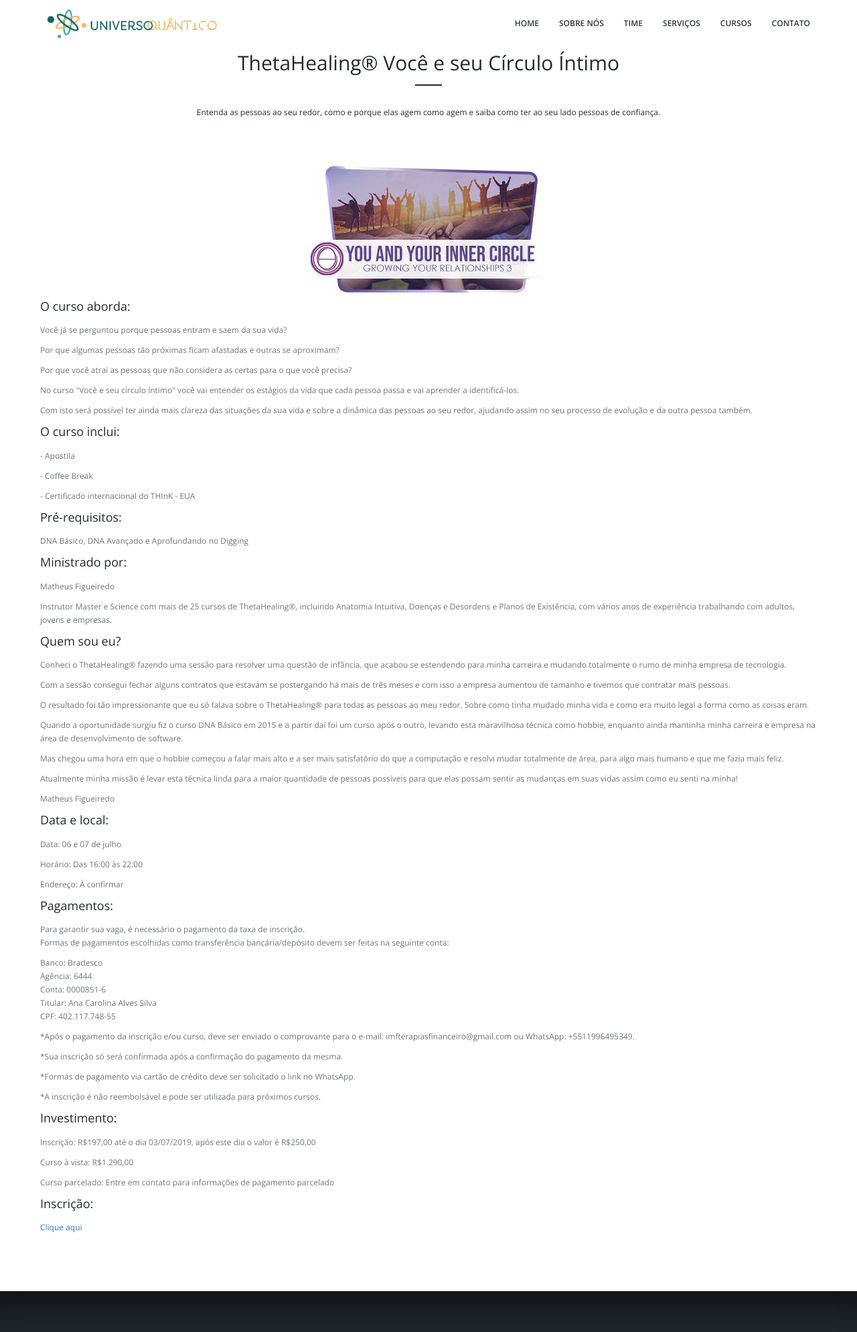
After one commit to matheusimf/imf-site, a Django app: page /seminars/voce-e-seu-circulo-intimo/ in a window 1280 px wide. The commit adds this page. Shown: the top 1989 px of the page at 67% size. Run offline with Django 3.2, Linux system fonts and the light colour scheme; some libraries are stand-ins or nearby versions.

Commit message:
Adding Inner Circle seminar

```diff
--- a/src/core/templates/core/home.html
+++ b/src/core/templates/core/home.html
@@ -73,7 +73,7 @@
                                 <h4 class="title">{% trans 'Você e seu Círculo Íntimo - ThetaHealing®' %}</h4>
                                 <p class="desc">{% trans 'Data: 06 e 07 de Julho' %}</p>
                                 <p class="desc">{% trans 'Local: São Paulo/SP' %}</p>
-                                <p class="desc">{% trans 'Saiba mais' %}</p>
+                                <p class="desc"><a href="{% url 'seminars:inner-circle' %}">{% trans 'Saiba mais' %}</p></a>
                             </div>
                         </div>
                     </div>
--- /dev/null
+++ b/src/seminars/templates/seminars/inner-circle.html
@@ -0,0 +1,48 @@
+{% extends "seminars/base-seminars.html" %}
+{% load i18n %}
+{% load static from staticfiles %}
+
+                {% block seminar_title %}
+                    {% trans 'ThetaHealing® Você e seu Círculo Íntimo' %}
+                {% endblock seminar_title %}
+
+                {% block seminar_subtitle %}
+                    {% trans 'Entenda as pessoas ao seu redor, como e porque elas agem como agem e saiba como ter ao seu lado pessoas de confiança.' %}
+                {% endblock seminar_subtitle %}
+
+                {% block seminar_image %}
+                    {% static 'core/img/you-and-your-inner-circle.png' %}
+                {% endblock seminar_image %}
+                {% block seminar_image_description %}
+                    {% trans 'Você e seu Círculo Íntimo - ThetaHealing' %}
+                {% endblock seminar_image_description %}
+
+                {% block seminar_content %}
+                    <p>Você já se perguntou porque pessoas entram e saem da sua vida?</p>
+                    <p>Por que algumas pessoas tão próximas ficam afastadas e outras se aproximam?</p>
+                    <p>Por que você atrai as pessoas que não considera as certas para o que você precisa?</p>
+                    <p>No curso "Você e seu círculo íntimo" você vai entender os estágios da vida que cada pessoa passa e vai aprender a identificá-los.</p>
+                    <p>Com isto será possível ter ainda mais clareza das situações da sua vida e sobre a dinâmica das pessoas ao seu redor, ajudando assim no seu processo de evolução e da outra pessoa também.</p>
+                {% endblock seminar_content %}
+
+                {% block seminar_material %}
+                    <p>- Apostila</p>
+                    <p>- Coffee Break</p>
+                    <p>- Certificado internacional do THInK - EUA</p>
+                {% endblock seminar_material %}
+
+                {% block seminar_prereq%}
+                    <p>DNA Básico, DNA Avançado e Aprofundando no Digging</p>
+                {% endblock seminar_prereq%}
+
+                {% comment %}-- Here goes the name of the instructors whom won't gonna teach the seminar -- {% endcomment %}
+                {% block carol_instructor %}{% endblock carol_instructor %}
+
+                {% block seminar_date %}06 e 07 de julho{% endblock seminar_date %}
+                {% block seminar_time %}Das 16:00 às 22:00{% endblock seminar_time %}
+                {% block seminar_location %}À confirmar{% endblock seminar_location %}
+
+                {% block seminar_inscription %}R$197,00 até o dia 03/07/2019, após este dia o valor é R$250,00{% endblock seminar_inscription %}
+                {% block seminar_price %}R$1.290,00{% endblock seminar_price %}
+
+                {% block seminar_url %}<a href='http://bit.ly/circuloimfsp' target="_blank" >Clique aqui</a></p>{% endblock seminar_url %}
--- a/src/seminars/templates/seminars/seminars.html
+++ b/src/seminars/templates/seminars/seminars.html
@@ -120,7 +120,7 @@
                         <!-- begin work -->
                         <div class="work">
                             <div class="image">
-                                <a href=""><img src="{% static 'core/img/you-and-your-inner-circle.png' %}" alt="{% trans 'Relacionamentos III: Você e seu Círculo Íntimo - ThetaHealing' %}" /></a>
+                                <a href="{% url 'seminars:inner-circle' %}"><img src="{% static 'core/img/you-and-your-inner-circle.png' %}" alt="{% trans 'Relacionamentos III: Você e seu Círculo Íntimo - ThetaHealing' %}" /></a>
                             </div>
                             <div class="desc">
                                 <span class="desc-title">{% trans 'Você e seu Círculo Íntimo' %}</span>
--- a/src/seminars/urls.py
+++ b/src/seminars/urls.py
@@ -1,7 +1,7 @@
 from django.urls import include, path, re_path
 
 from .views import (Seminars, BasicDNASeminar, AdvancedDNASeminar, YouAndCreatorSeminar,
-                    IntuitiveAnatomySeminar)
+                    IntuitiveAnatomySeminar, InnerCircleSeminar)
 
 urlpatterns = [
     re_path(r'^$', Seminars.as_view(), name='seminars'),
@@ -9,4 +9,5 @@ urlpatterns = [
     path('dna-avancado/', AdvancedDNASeminar.as_view(), name='advanced-dna'),
     path('voce-e-o-criador/', YouAndCreatorSeminar.as_view(), name='you-and-creator'),
     path('anatomia-intuitiva/', IntuitiveAnatomySeminar.as_view(), name='intuitive-anatomy'),
+    path('voce-e-seu-circulo-intimo/', InnerCircleSeminar.as_view(), name='inner-circle'),
 ]
--- a/src/seminars/views.py
+++ b/src/seminars/views.py
@@ -26,5 +26,8 @@ class AdvancedDNASeminar(BaseSeminar):
 class YouAndCreatorSeminar(BaseSeminar):
     template_name = 'seminars/you-and-creator.html'
 
+class InnerCircleSeminar(BaseSeminar):
+    template_name = 'seminars/inner-circle.html'
+
 class IntuitiveAnatomySeminar(BaseSeminar):
     template_name = 'seminars/intuitive-anatomy.html'
```
